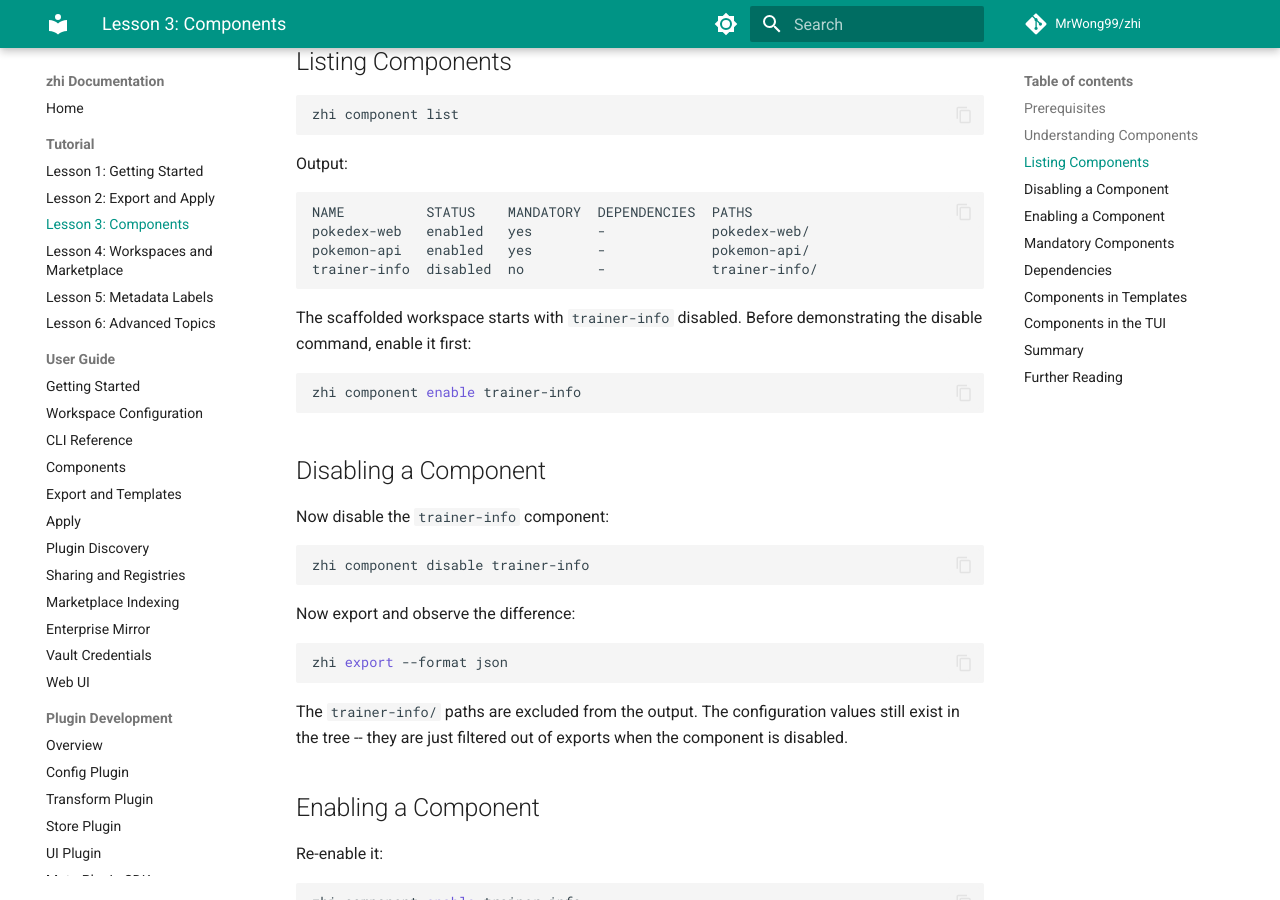
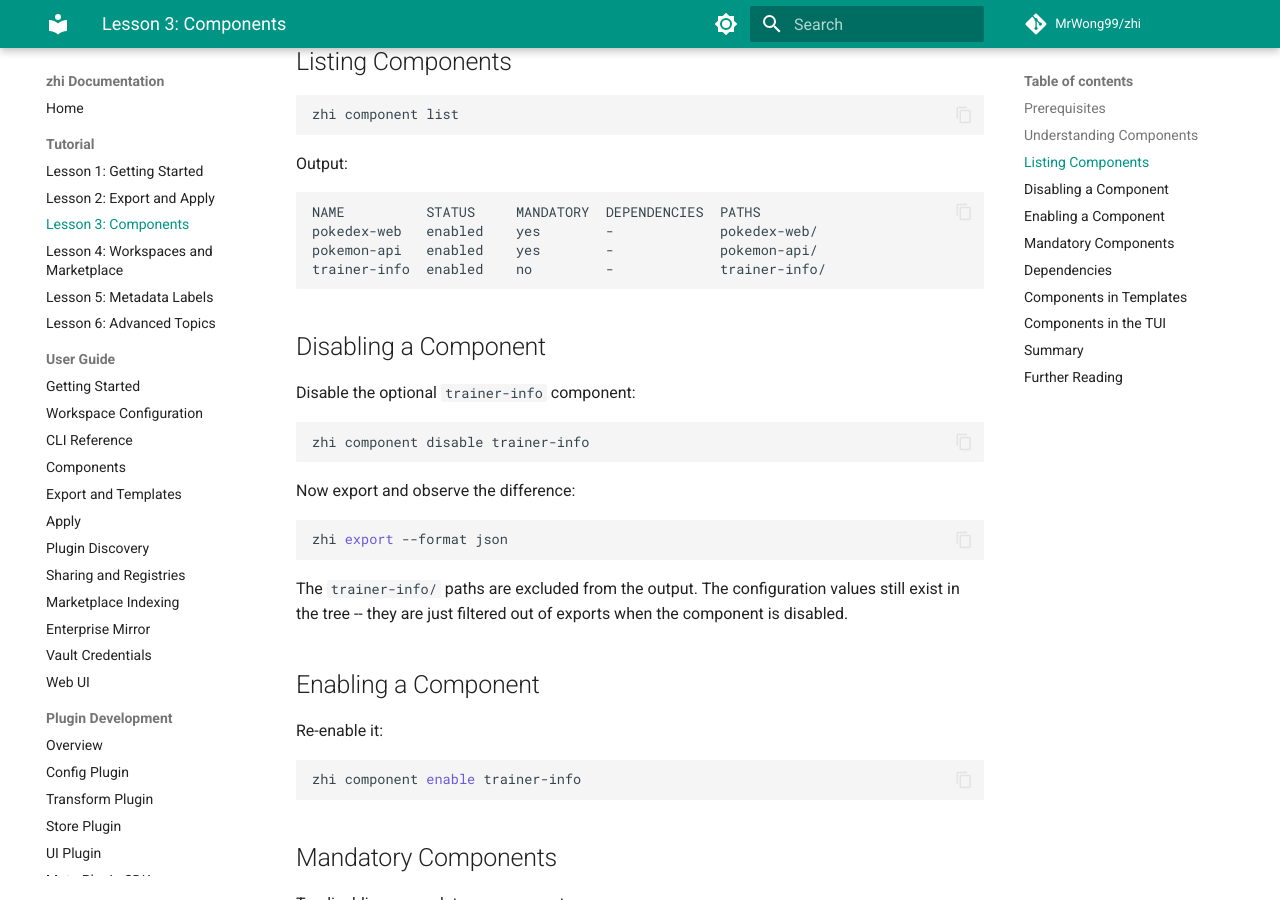
Before and after one commit to MrWong99/zhi, an MkDocs documentation site: the page built from docs/tutorial/lesson-03-components.md, in a window 1280 px wide and 900 px high, scrolled down 1246 px. Built offline with MkDocs 1.6.1 and Material for MkDocs 9.7.7, drawn with Linux system fonts in a browser that asks for light colours; comment, search, counter and statistics services are not loaded.

Commit message:
Revert "docs: fix inaccuracies in tutorial lessons found during validation"
This reverts commit 5bf5d99f016ebd254b80c484f9f0b37efe805ed0.

````diff
--- a/docs/tutorial/lesson-03-components.md
+++ b/docs/tutorial/lesson-03-components.md
@@ -51,21 +51,15 @@ zhi component list
 Output:
 
 ```
-NAME          STATUS    MANDATORY  DEPENDENCIES  PATHS
-pokedex-web   enabled   yes        -             pokedex-web/
-pokemon-api   enabled   yes        -             pokemon-api/
-trainer-info  disabled  no         -             trainer-info/
-```
-
-The scaffolded workspace starts with `trainer-info` disabled. Before demonstrating the disable command, enable it first:
-
-```sh
-zhi component enable trainer-info
+NAME          STATUS     MANDATORY  DEPENDENCIES  PATHS
+pokedex-web   enabled    yes        -             pokedex-web/
+pokemon-api   enabled    yes        -             pokemon-api/
+trainer-info  enabled    no         -             trainer-info/
 ```
 
 ## Disabling a Component
 
-Now disable the `trainer-info` component:
+Disable the optional `trainer-info` component:
 
 ```sh
 zhi component disable trainer-info
````
Also changed, not shown: docs/tutorial/lesson-01-getting-started.md (+0 -4 lines), docs/tutorial/lesson-04-workspaces-and-marketplace.md (+1 -0 lines), docs/tutorial/lesson-05-metadata-labels.md (+0 -4 lines).
